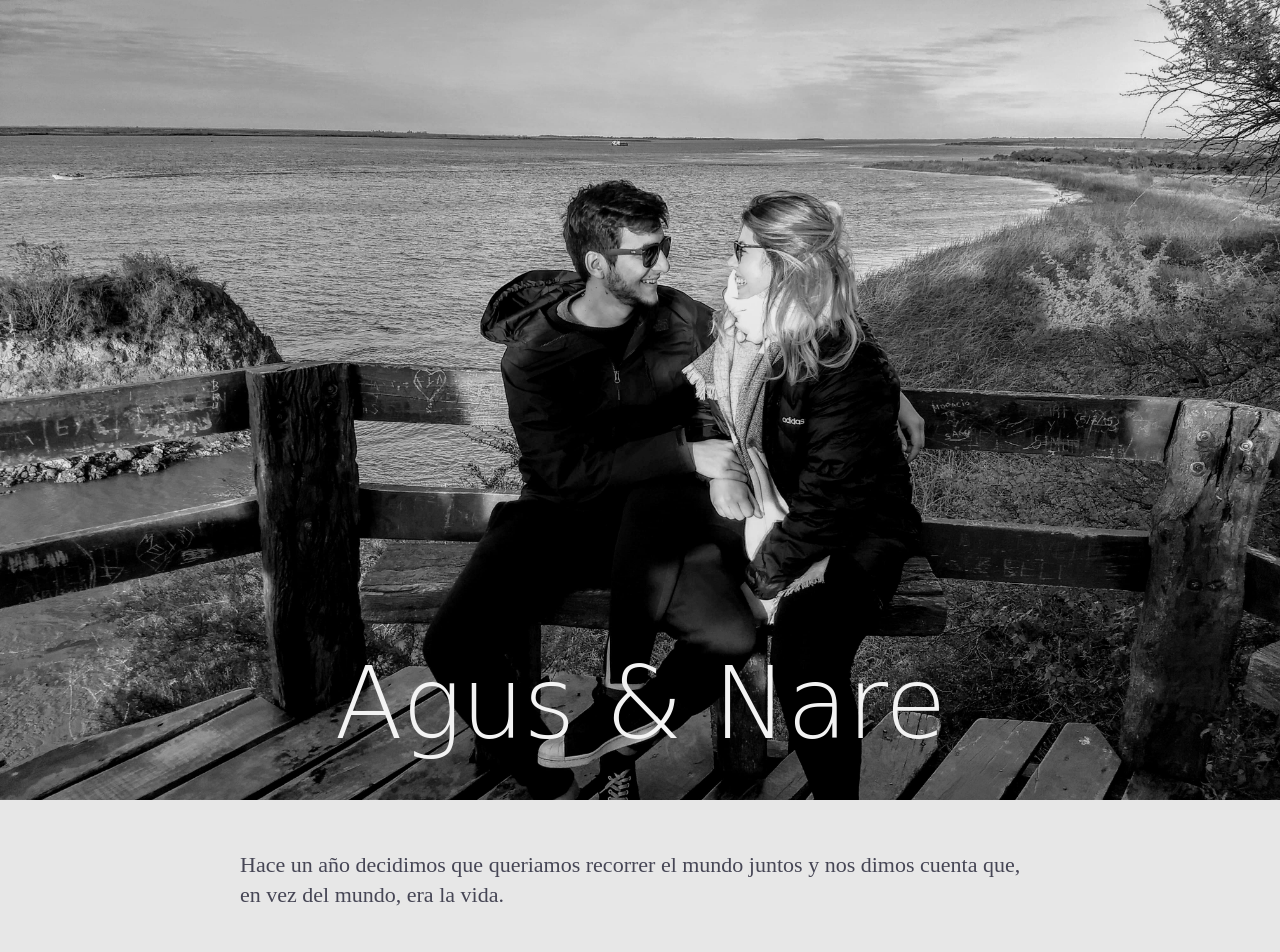
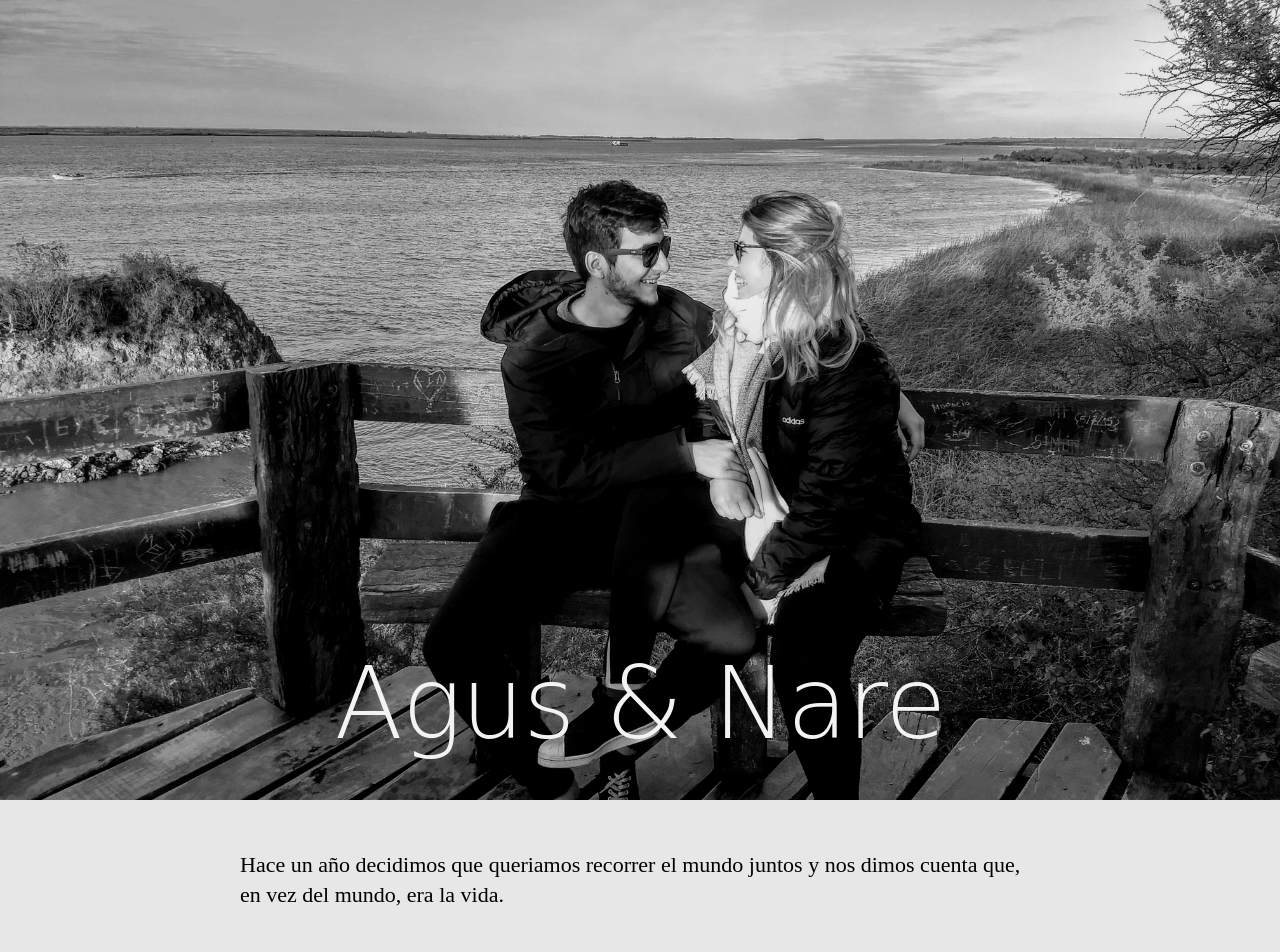
Before and after one commit to agusarias/wedding, a website: page src/index.html in a window 1280 px wide. Shown: the top 952 px of the page. Drawn offline with Linux system fonts and the light colour scheme; some packages are replaced by stand-ins of ours; files whose address does not match are found by name; a web font is replaced by a local one.

Commit message:
Me gustaa

```diff
--- a/src/styles/main.css
+++ b/src/styles/main.css
@@ -185,7 +185,7 @@ p {
 
 .section.preface {
   background-color: #e7e7e7;
-  color: #464655;
+  color: #000;
 }
 
 .section.fiesta {
```
Also changed, not shown: dist/styles/main.css.
